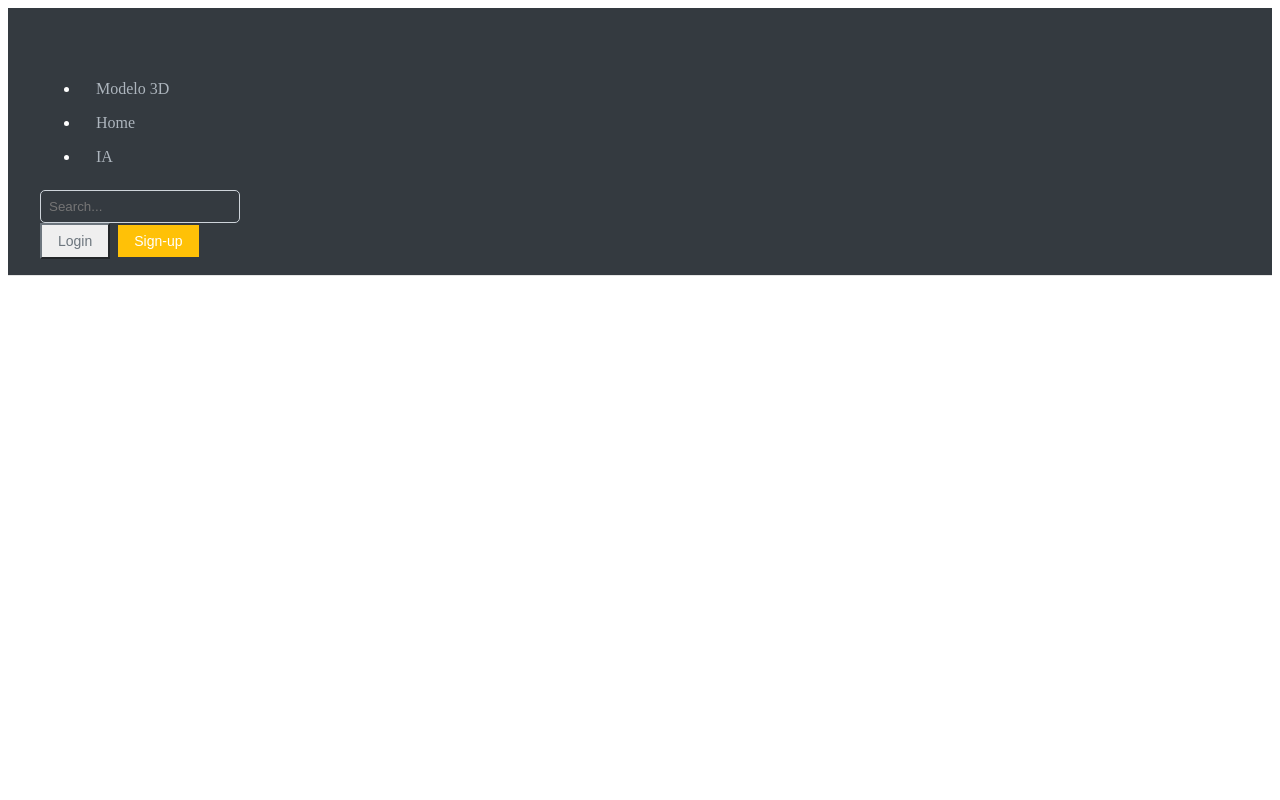
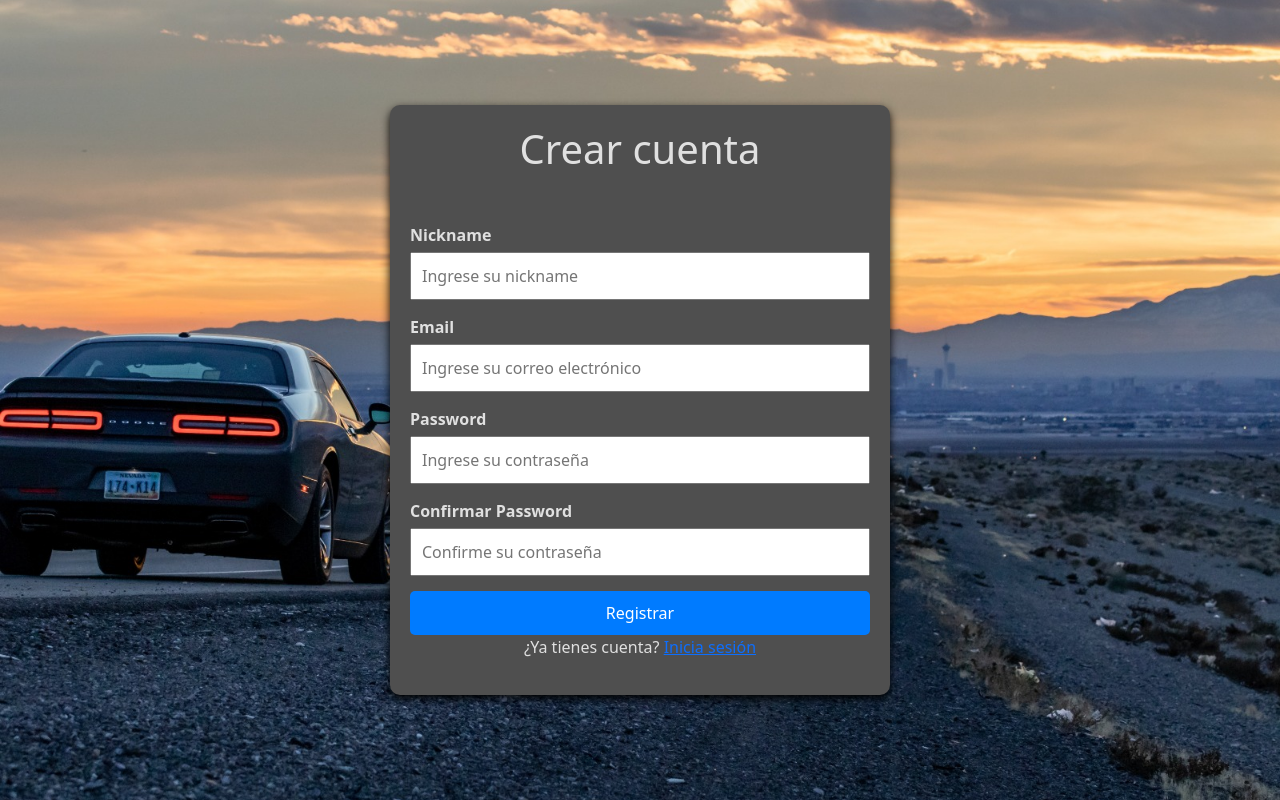
Before and after one commit to isatm/PickEngine, a React (Vite) app: page /register in a window 1280 px wide. Built offline with nearby package versions, Linux system fonts and the light colour scheme.

Commit message:
register completo

```diff
--- a/package.json
+++ b/package.json
@@ -26,6 +26,6 @@
     "eslint-plugin-react-hooks": "^5.1.0-rc.0",
     "eslint-plugin-react-refresh": "^0.4.9",
     "globals": "^15.9.0",
-    "vite": "^5.4.1"
+    "vite": "^5.4.8"
   }
 }
--- a/src/App.jsx
+++ /dev/null
@@ -1,12 +0,0 @@
-import Header from './components/header'
-import './App.css'
-
-function App() {
-  return(
-    <>
-    <Header/>
-    </>
-  )
-}
-
-export default App
--- /dev/null
+++ b/src/components/Register.css
@@ -0,0 +1,68 @@
+/* Contenedor principal */
+.register-container {
+    display: flex;
+    justify-content: center;
+    align-items: center;
+    height: 100vh;
+    position: relative;
+}
+
+/* Imagen de fondo */
+.register-background {
+    position: absolute;
+    top: 0;
+    left: 0;
+    width: 100%;
+    height: 100%;
+    object-fit: cover;
+    z-index: -1;
+}
+
+/* Contenedor del formulario */
+.register-form-container {
+    background-color: #4F4F4F;
+    padding: 20px;
+    border-radius: 10px;
+    box-shadow: 0 4px 10px rgb(0, 0, 0);
+    width: 500px;
+    text-align: center;
+    color: #E0E0E0;
+}
+
+h1 {
+    margin-bottom: 50px;
+}
+
+/* Grupo de campos */
+.form-group {
+    margin-bottom: 15px;
+}
+
+/* Etiquetas y campos de entrada */
+label {
+    display: block;
+    text-align: left;
+    margin-bottom: 5px;
+    font-weight: bold;
+    color: #E0E0E0;
+}
+
+input {
+    width: 100%;
+    padding: 10px;
+    font-size: 16px;
+    color: black;
+    font: ;
+}
+
+/* Botón de registro */
+.register-btn {
+    width: 100%;
+    padding: 10px;
+    background-color: #007bff;
+    color: white;
+    border: none;
+    border-radius: 5px;
+    font-size: 16px;
+    cursor: pointer;
+}
--- /dev/null
+++ b/src/components/Register.jsx
@@ -0,0 +1,37 @@
+import React from 'react';
+import fondo from '../assets/register-background.jpg';
+import './Register.css';
+
+export function Register() {
+    return (
+    <div className="register-container">
+        <img src={fondo} alt="Imagen de fondo para el registro" className="register-background" />
+        <div className="register-form-container">
+            <h1>Crear cuenta</h1>
+            <form className="register-form">
+                <div className="form-group">
+                    <label htmlFor="nickname">Nickname</label>
+                    <input type="text" id="nickname" placeholder="Ingrese su nickname" required />
+                </div>
+                <div className="form-group">
+                    <label htmlFor="email">Email</label>
+                    <input type="email" id="email" placeholder="Ingrese su correo electrónico" required />
+                </div>
+                <div className="form-group">
+                    <label htmlFor="password">Password</label>
+                    <input type="password" id="password" placeholder="Ingrese su contraseña" required />
+                </div>
+                <div className="form-group">
+                    <label htmlFor="confirm-password">Confirmar Password</label>
+                    <input type="password" id="confirm-password" placeholder="Confirme su contraseña" required />
+                </div>
+                <button type="submit" className="register-btn">Registrar</button>
+                <div className="register-form-footer">
+                <p>¿Ya tienes cuenta? <a href="/login">Inicia sesión</a></p>
+                </div>
+            </form>
+
+        </div>
+    </div>
+    );
+}
--- a/src/components/header.jsx
+++ b/src/components/header.jsx
@@ -1,6 +1,6 @@
 import './Header.css'
 
-export default function Header(){
+export function Header(){
   return(
       <header className="p-3 text-bg-dark">
         <div className="container">
@@ -20,10 +20,10 @@ export default function Header(){
             </form>
 
             <div className="text-end">
-              <button type="button" className="btn btn-outline-light me-2">Login</button>
-              <button type="button" className="btn btn-warning">Sign-up</button>
+              <button type="button" className="btn btn-outline-light me-2" onClick={() => window.location.href = '/login'}>Login</button>
+              <button type="button" className="btn btn-warning" onClick={() => window.location.href = '/register'}>Sign-up</button>
             </div>
           </div>
         </div>
       </header>
-);};
+  );};
--- a/src/main.jsx
+++ b/src/main.jsx
@@ -1,8 +1,25 @@
 import { StrictMode } from 'react'
 import { createRoot } from 'react-dom/client'
-import App from './App.jsx'
+import 'bootstrap/dist/css/bootstrap.min.css'
 
-import './index.css'
+import { createBrowserRouter, RouterProvider } from 'react-router-dom'
+
+import { Header } from './components/Header'
+import { Register } from './components/Register'
+
+const router = createBrowserRouter([
+  { path: "/", element: <Header /> },
+  { path: "/register", element: <Register /> },
+])
+
+const rootElement = document.getElementById('root')
+const root = createRoot(rootElement)
+
+root.render(
+  <StrictMode>
+    <RouterProvider router={router} />
+  </StrictMode>
+)
 
 createRoot(document.getElementById('root')).render(
   <StrictMode>
```
Also changed, not shown: src/App.css (deleted), src/assets/register-background.jpg (added), src/index.css (deleted), 1 other file (tests, documents, lock files or other folders).
